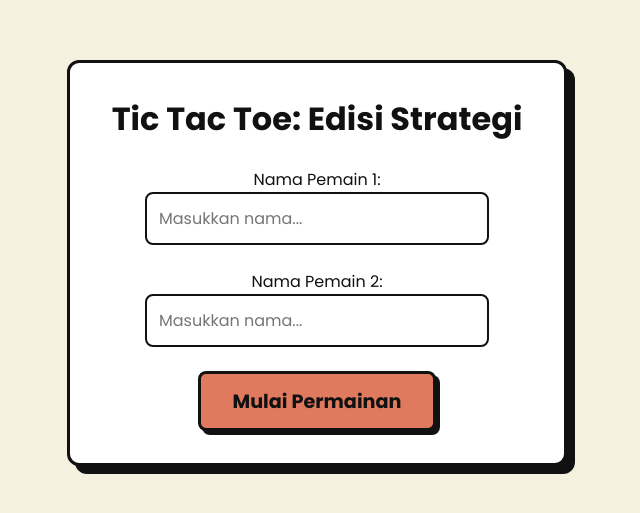
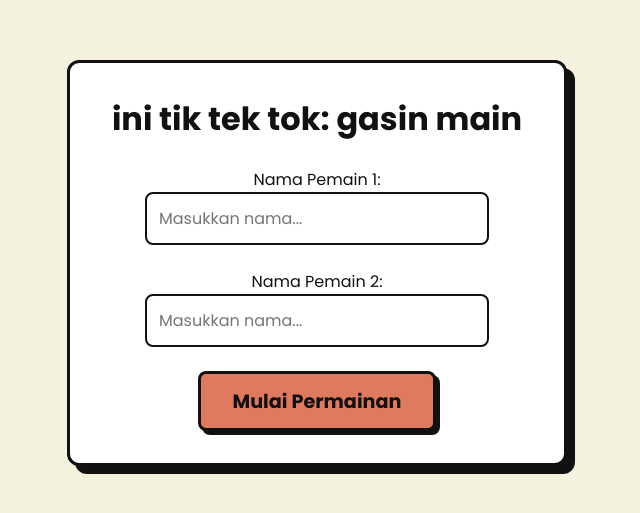
Before and after one commit to ZakyFauzi/tiktakto, a plain HTML site: page index.html in a window 1280 px wide. Shown: the part 137-650 px from the top of the page, without its empty margins (323-963 px from the left). Drawn offline with Linux system fonts and the light colour scheme.

Commit message:
Update index.html

```diff
--- a/index.html
+++ b/index.html
@@ -4,12 +4,12 @@
     <meta charset="UTF-8">
     <meta name="viewport" content="width=device-width, initial-scale=1.0">
     <link rel="stylesheet" href="style.css">
-    <title>Tic Tac Toe</title>
+    <title>ini tik tek tok</title>
 </head>
 
 <body>
     <div id="name-input-container">
-        <h1>Tic Tac Toe: Edisi Strategi</h1>
+        <h1>ini tik tek tok: gasin main</h1>
         <div class="input-group">
             <label for="player1-name">Nama Pemain 1:</label>
             <input type="text" id="player1-name" placeholder="Masukkan nama...">
```
